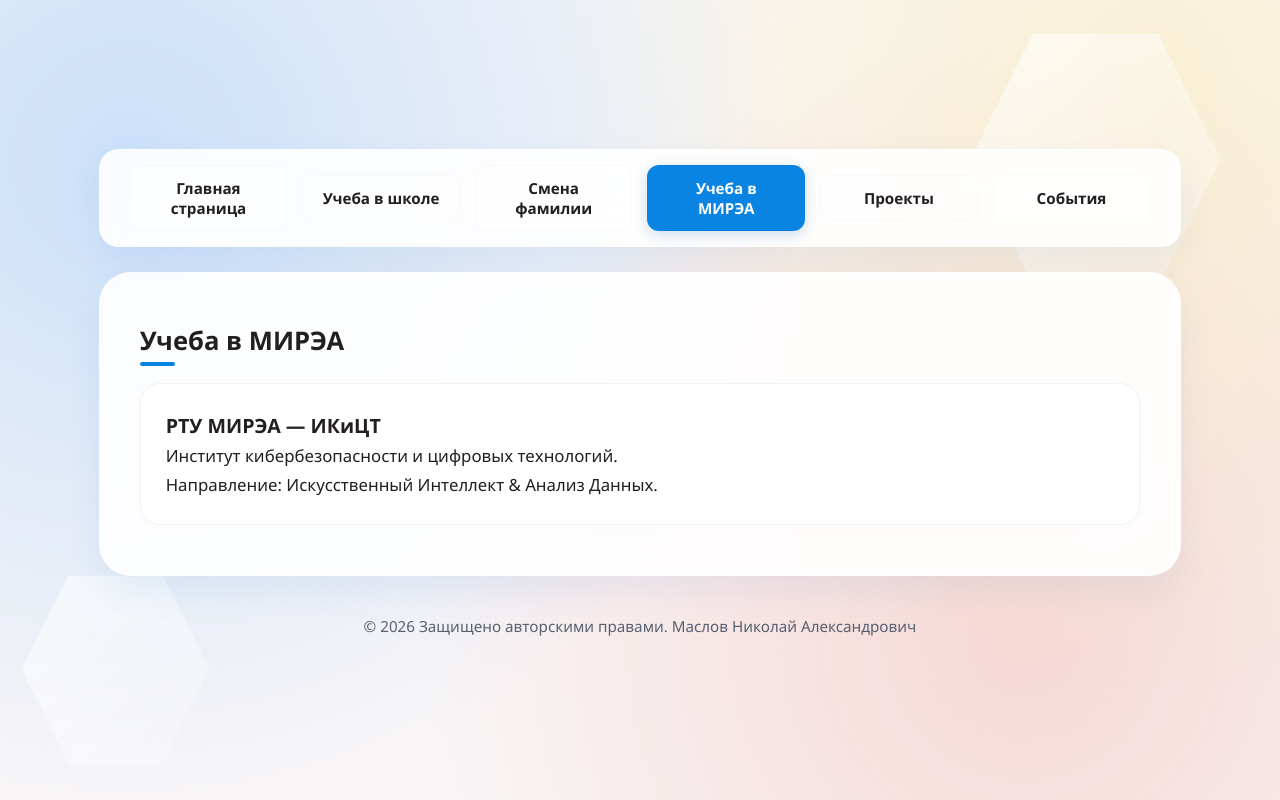
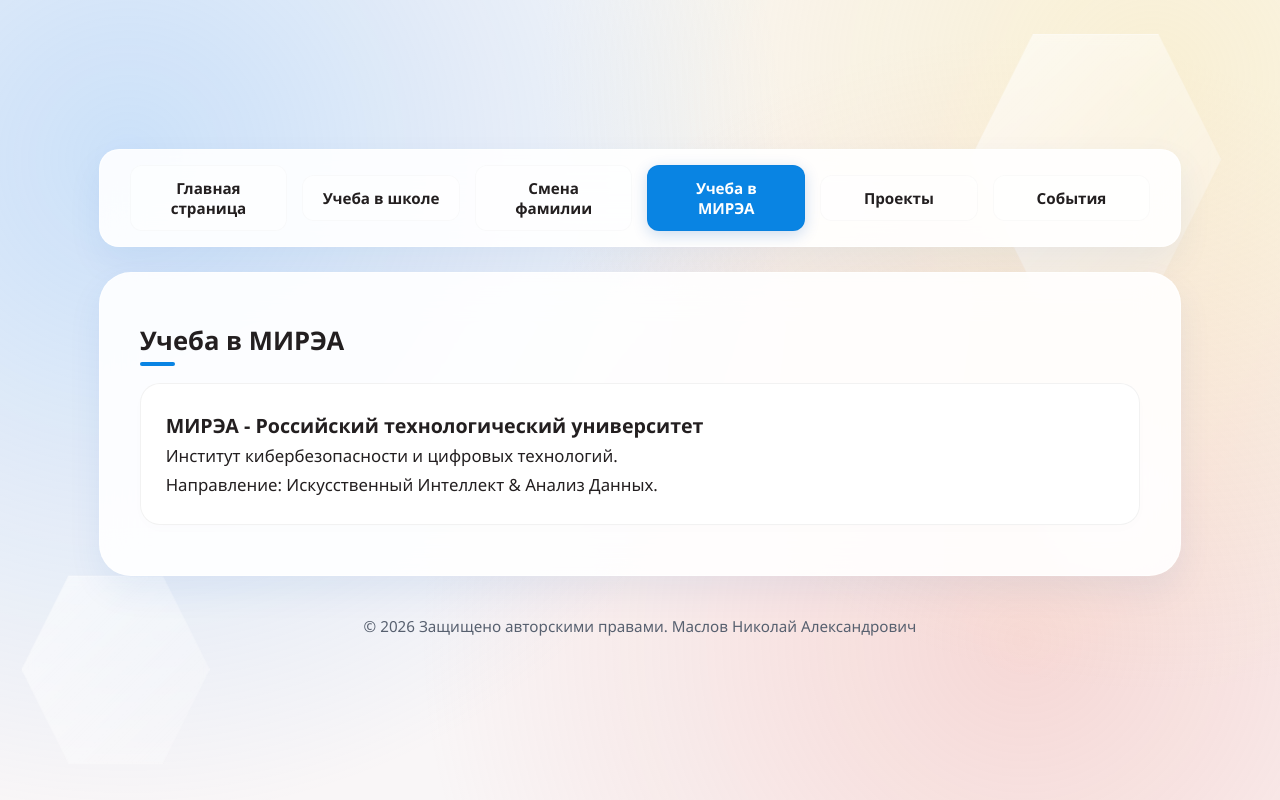
Before and after one commit to Nikolay-MA/my-site2-react-, a React (Vite) app: page /mirea-study in a window 1280 px wide. Built offline with nearby package versions, Linux system fonts and the light colour scheme.

Commit message:
МИРЭА - Российский технологический университет

```diff
--- a/src/components/MireaStudyPage.jsx
+++ b/src/components/MireaStudyPage.jsx
@@ -5,7 +5,7 @@
     <section className="info-section-block page-fade-animation">
       <h2>Учеба в МИРЭА</h2>
       <div className="legal-info-card">
-        <h3>РТУ МИРЭА — ИКиЦТ</h3>
+        <h3>МИРЭА - Российский технологический университет</h3>
         <p>Институт кибербезопасности и цифровых технологий.</p>
         <p>Направление: Искусственный Интеллект & Анализ Данных.</p>
       </div>
```
